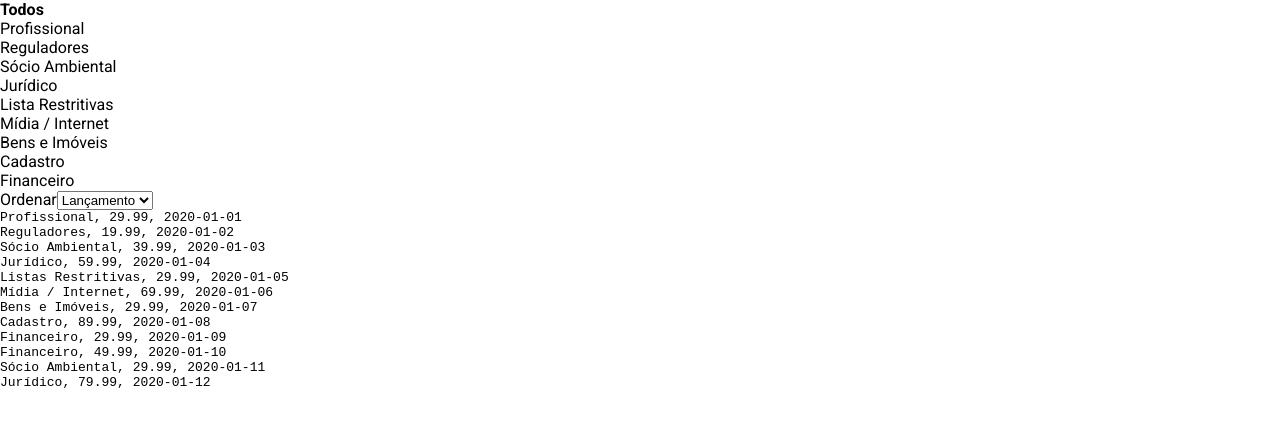
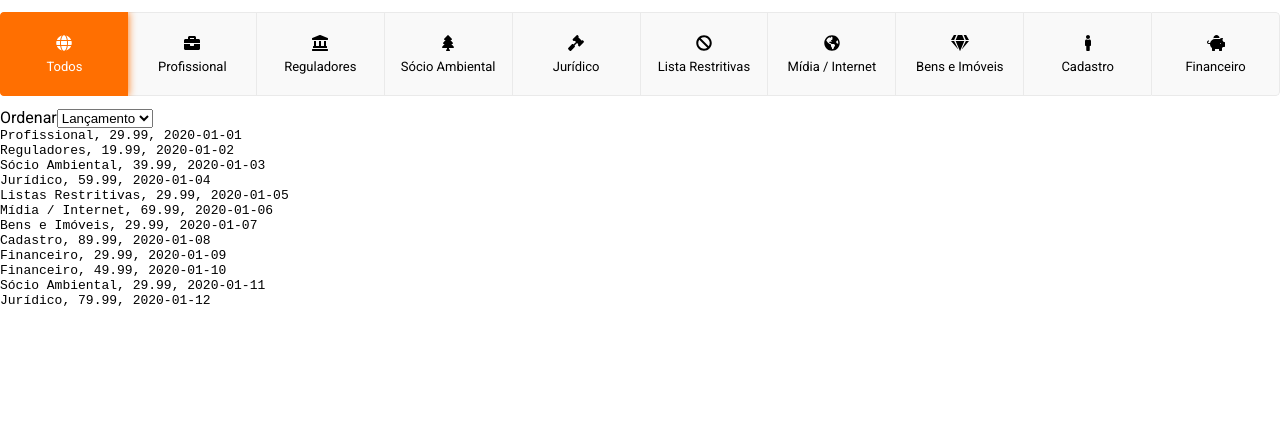
Before and after one commit to ziin/uplexis-frontend, a Next.js app: page / in a window 1280 px wide. Shown: the top 426 px of the page. Built offline with nearby package versions, Linux system fonts and the light colour scheme.

Commit message:
feat: style CategoryBar, add dragscroll to it

```diff
--- a/components/CategoryBar.tsx
+++ b/components/CategoryBar.tsx
@@ -1,29 +1,118 @@
 import { Category } from '../data/categories'
+import { styled } from '../stitches.config'
+import { FontAwesomeIcon } from '@fortawesome/react-fontawesome'
+import { IconProp } from '@fortawesome/fontawesome-svg-core'
+import DragScroll from 'react-indiana-drag-scroll'
 
 const CategoryBar = ({ categories, selected, onSelect }: Props) => {
   return (
-    <nav>
-      <ul>
-        <li
-          key="all"
-          onClick={() => onSelect(null)}
-          style={{ fontWeight: selected === null ? 700 : 400 }}
-        >
+    <Nav>
+      <List>
+        <Item key={-1} onClick={() => onSelect(null)} selected={!selected}>
+          <Icon icon="globe" />
           <span>Todos</span>
-        </li>
+        </Item>
         {categories.map((category) => (
-          <li
+          <Item
             key={category.id}
             onClick={() => onSelect(category)}
-            style={{ fontWeight: selected?.id === category.id ? 700 : 400 }}
+            selected={selected?.id === category.id}
           >
+            <Icon icon={category.icon as IconProp} />
             <span>{category.name}</span>
-          </li>
+          </Item>
         ))}
-      </ul>
-    </nav>
+      </List>
+    </Nav>
   )
 }
+
+const Nav = styled('nav', { my: '$12' })
+
+const List = styled(DragScroll, {
+  display: 'flex',
+  alignItems: 'center',
+  justifyContent: 'space-between',
+  width: '100%',
+  height: '$64',
+  borderRadius: '$sm',
+
+  '@tablet': {
+    height: '$84',
+  },
+})
+
+const Item = styled('div', {
+  display: 'flex',
+  flexDirection: 'column',
+  alignItems: 'center',
+  justifyContent: 'center',
+  width: '100%',
+  minWidth: '$112',
+  height: '100%',
+  backgroundColor: '$gray100',
+  cursor: 'pointer',
+  fontSize: '$13',
+  gap: '$8',
+  px: '$8',
+  textAlign: 'center',
+  userSelect: 'none',
+  whiteSpace: 'nowrap',
+  border: '1px solid $gray200',
+  borderRight: 'none',
+
+  '&:first-of-type': {
+    borderTopLeftRadius: '$sm',
+    borderBottomLeftRadius: '$sm',
+  },
+  '&:last-of-type': {
+    borderBottomRightRadius: '$sm',
+    borderTopRightRadius: '$sm',
+  },
+
+  variants: {
+    selected: {
+      false: {
+        '&:hover': {
+          backgroundColor: '$orangeLight',
+          borderColor: '$orangeLight',
+          color: '$gray100',
+
+          '& + div': {
+            borderLeft: '1px solid transparent',
+          },
+        },
+
+        '&:last-of-type': {
+          borderRight: '1px solid $gray200',
+
+          '&:hover': {
+            borderColor: '$orangeLight',
+          },
+        },
+      },
+      true: {
+        backgroundColor: '$orange',
+        borderColor: '$orange',
+        color: '$white',
+        boxShadow: '0px 0px 8px #FF6F01',
+        zIndex: '9999',
+
+        '& + div': {
+          borderLeft: '1px solid transparent',
+        },
+
+        '&:last-of-type': {
+          borderRight: '1px solid $orange',
+        },
+      },
+    },
+  },
+})
+
+const Icon = styled(FontAwesomeIcon, {
+  fontSize: '$16',
+})
 
 type Props = {
   categories: Category[]
--- a/package.json
+++ b/package.json
@@ -16,7 +16,8 @@
     "@stitches/react": "^1.2.5",
     "next": "12.0.4",
     "react": "17.0.2",
-    "react-dom": "17.0.2"
+    "react-dom": "17.0.2",
+    "react-indiana-drag-scroll": "^2.1.0"
   },
   "devDependencies": {
     "@types/node": "16.11.8",
```
Also changed, not shown: 1 other file (tests, documents, lock files or other folders).
